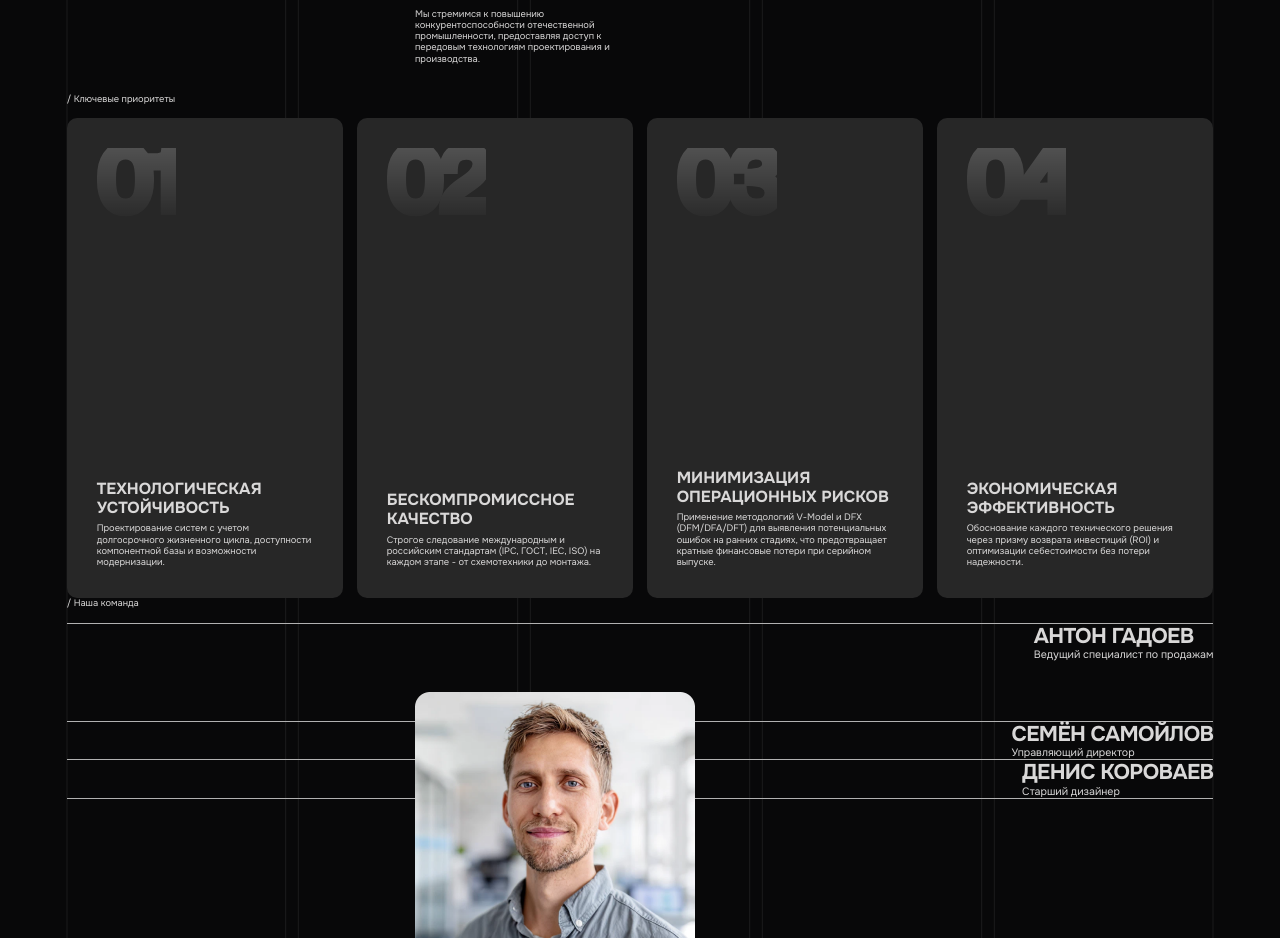
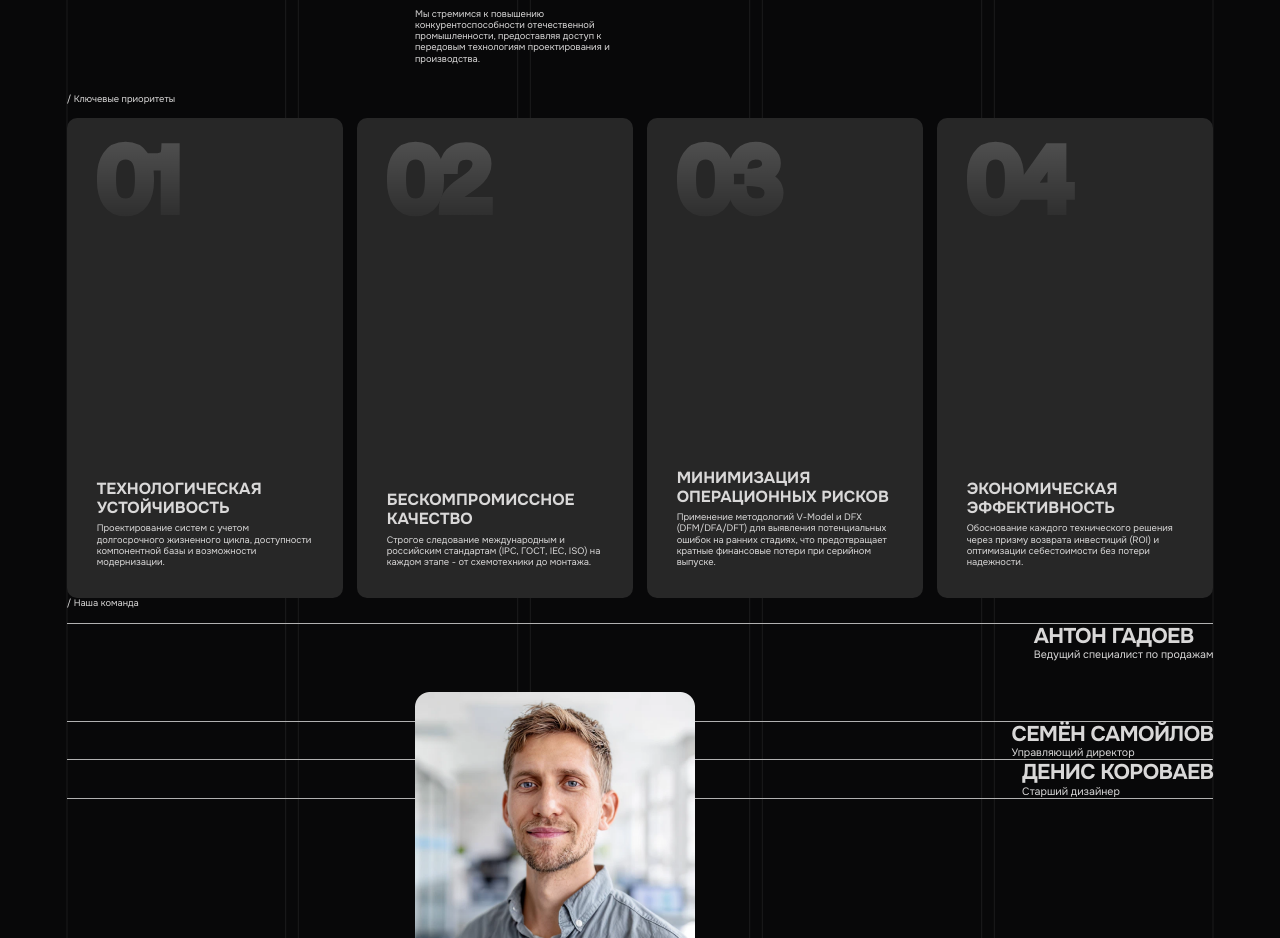
Before and after one commit to matilda081133-sketch/teh, a React (Vite) app: page /about in a window 1280 px wide. Shown: the part 1480-2418 px from the top of the page. Built offline with nearby package versions, Linux system fonts and the light colour scheme.

Commit message:
fix: add top and right padding to priority numbers with negative top margin to prevent stroke clipping while preserving alignment

```diff
--- a/src/components/AboutSection4.module.css
+++ b/src/components/AboutSection4.module.css
@@ -170,9 +170,10 @@
   font-family: var(--font-winter-sans-trial);
 }
 .h2 {
-  margin: 0;
-  width: var(--width-175);
-  height: var(--height-92);
+  margin: -10px 0 0 0;
+  width: auto;
+  height: auto;
+  padding: 10px 15px 10px 0;
   position: relative;
   font-size: inherit;
   letter-spacing: -0.02em;
```
